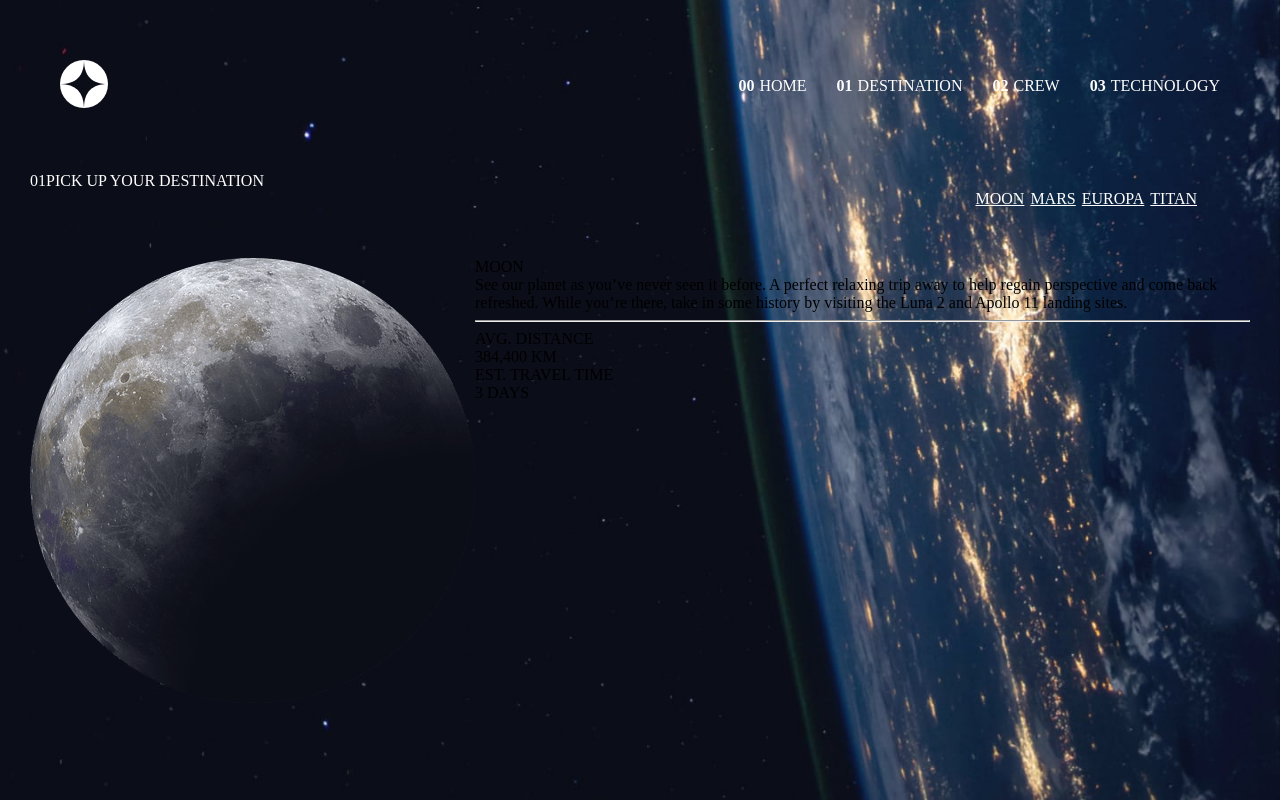
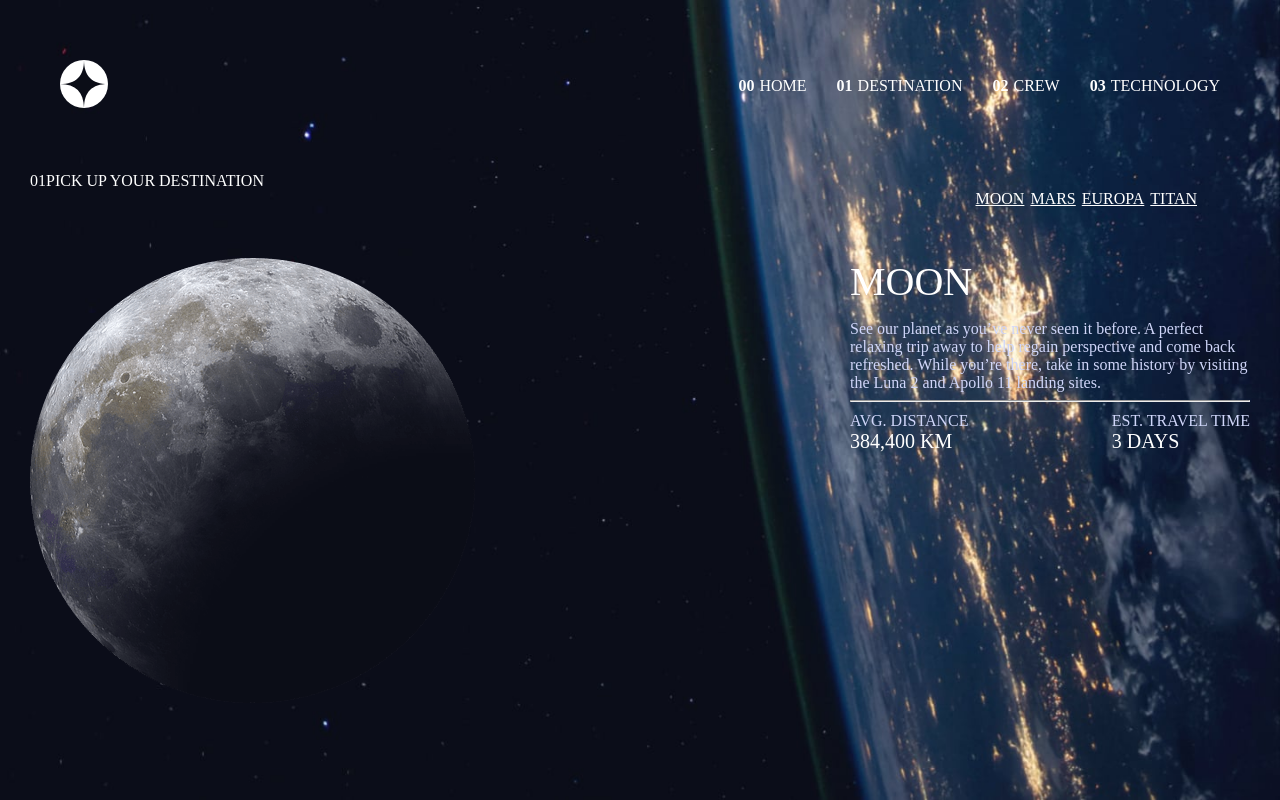
Before and after one commit to Youssef5107/Space-Tourism-React, a Next.js app: page /Destination/Moon in a window 1280 px wide. Built offline with nearby package versions, Linux system fonts and the light colour scheme.

Commit message:
style: add plants pages styles

```diff
--- a/app/Destination/page.module.css
+++ b/app/Destination/page.module.css
@@ -23,3 +23,43 @@
     color: white;
     margin:0px 3px ;
 }
+
+.pageMainContentArea{
+    display: flex;
+    flex-grow: 1;
+    justify-content: end;
+}
+
+.mainContentTitle{
+    color: white;
+    font-size: 40px;
+}
+
+.mainContent{
+    color: #D0D6F9;
+    max-width: 400px;
+    width: 100%;
+    margin-top: 15px;
+}
+
+.infoArea{
+    display: flex;
+    margin-top: 10px;
+}
+
+.timeInfoArea{
+    display: flex;
+    flex-grow:1;
+    justify-content: end;
+}
+
+.avgDistance,
+.estTime{
+    color:#D0D6F9;
+}
+
+.distance,
+.time{
+    color: white;
+    font-size:20px ;
+}
```
